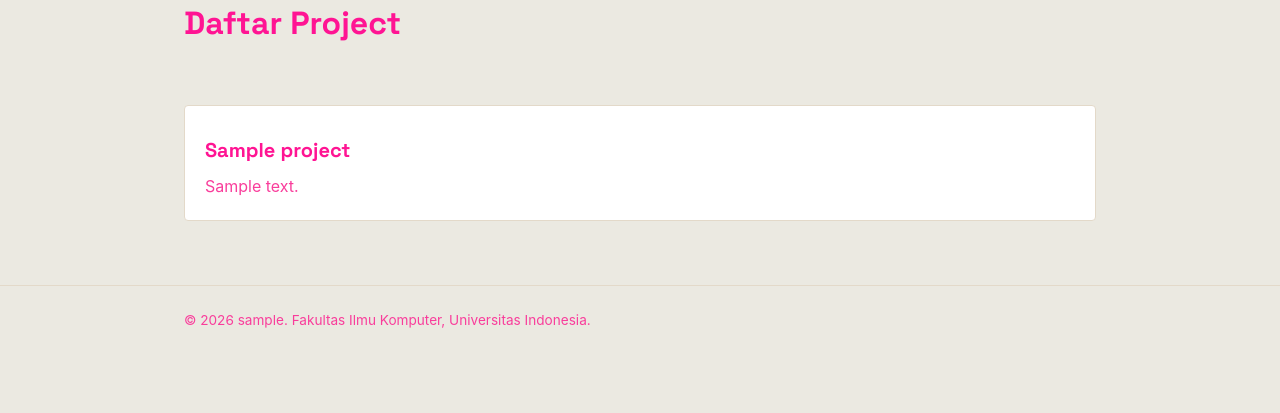
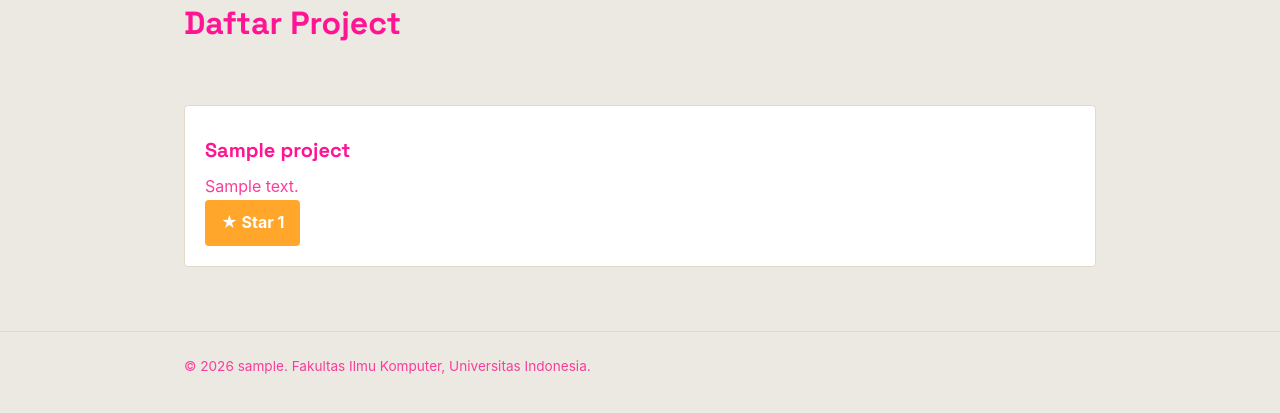
Before and after one commit to raniafff/myportofolio, a Django app: template templates/show_project.html in a window 1280 px wide. Shown: the part 168-581 px from the top of the page. Run offline with Django 5.2, Linux system fonts and the light colour scheme; tables that the repository leaves empty hold one stand-in row (values such as "Sample post"); the template is opened without the code that fills it: values that come from a table or form of the project are taken from there, most other values are stand-ins (such as "Sample title", 1, 10 or a date in 2020); parts of the project's set-up code (start-up, migrations or seed data) failed here and were passed over; some libraries are stand-ins or nearby versions.

Commit message:
nambah komponen

```diff
--- /dev/null
+++ b/templates/components/project_star.html
@@ -0,0 +1,10 @@
+<form method="post" action="{% url 'main:toggle_star' project.id %}" class="star-form">
+    {% csrf_token %}
+    <button type="submit"
+            class="button button-star{% if user in project.starred_by.all %} is-starred{% endif %}"
+            title="{% if project.starred_by.all %}Dibintangi oleh {{ project.starred_by.all|join:', ' }}{% else %}Jadilah yang pertama memberi star{% endif %}">
+        <span aria-hidden="true">★</span>
+        {% if user in project.starred_by.all %}Unstar{% else %}Star{% endif %}
+        <span class="star-count">{{ project.starred_by.count }}</span>
+    </button>
+</form>
--- a/templates/show_project.html
+++ b/templates/show_project.html
@@ -26,7 +26,6 @@
                             {{ project.description }}
                         </p>
 
-                        <!-- Tombol Star untuk pengguna terdaftar -->
                         {% include "components/project_star.html" with project=project %}
                     </article>
                 {% empty %}
```
